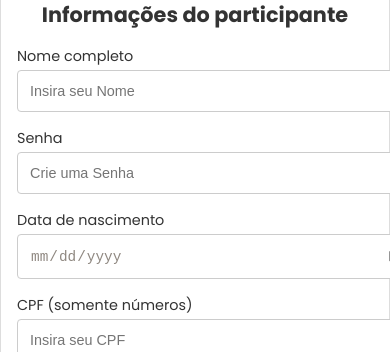
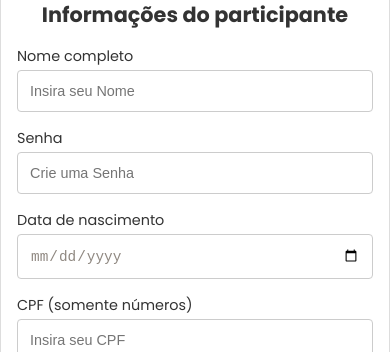
Before and after one commit to henriqued25/registration-form, a React (Vite) app: page /registration-form in a window 390 px wide. Shown: the part 492-844 px from the top of the page. Built offline with nearby package versions, Linux system fonts and the light colour scheme.

Commit message:
add max width to inputs

```diff
--- a/src/components/userAddress/userAddress.css
+++ b/src/components/userAddress/userAddress.css
@@ -132,13 +132,14 @@
 
     .user-address-form label {
         display: block;
+        max-width: 100%;
         margin-bottom: 3px;
         color: #333;
         font-size: 0.9rem;
     }
 
     .user-address-form input {
-        width: 400px;
+        max-width: 100%;
         padding: 0.75rem;
         margin-bottom: 1rem;
         border: 1px solid #ccc;
--- a/src/components/userInformation/userInformation.css
+++ b/src/components/userInformation/userInformation.css
@@ -131,13 +131,14 @@
 
     .user-information-form label {
         display: block;
+        max-width: 100%;
         margin-bottom: 3px;
         color: #333;
         font-size: 0.9rem;
     }
 
     .user-information-form input {
-        width: 400px;
+        max-width: 100%;
         padding: 0.75rem;
         margin-bottom: 1rem;
         border: 1px solid #ccc;
@@ -152,7 +153,7 @@
     }
 
     .user-information-form select {
-        width: 100%;
+        max-width: 100%;
         padding: 0.75rem;
         margin-bottom: 1rem;
         border: 1px solid #ccc;
```
